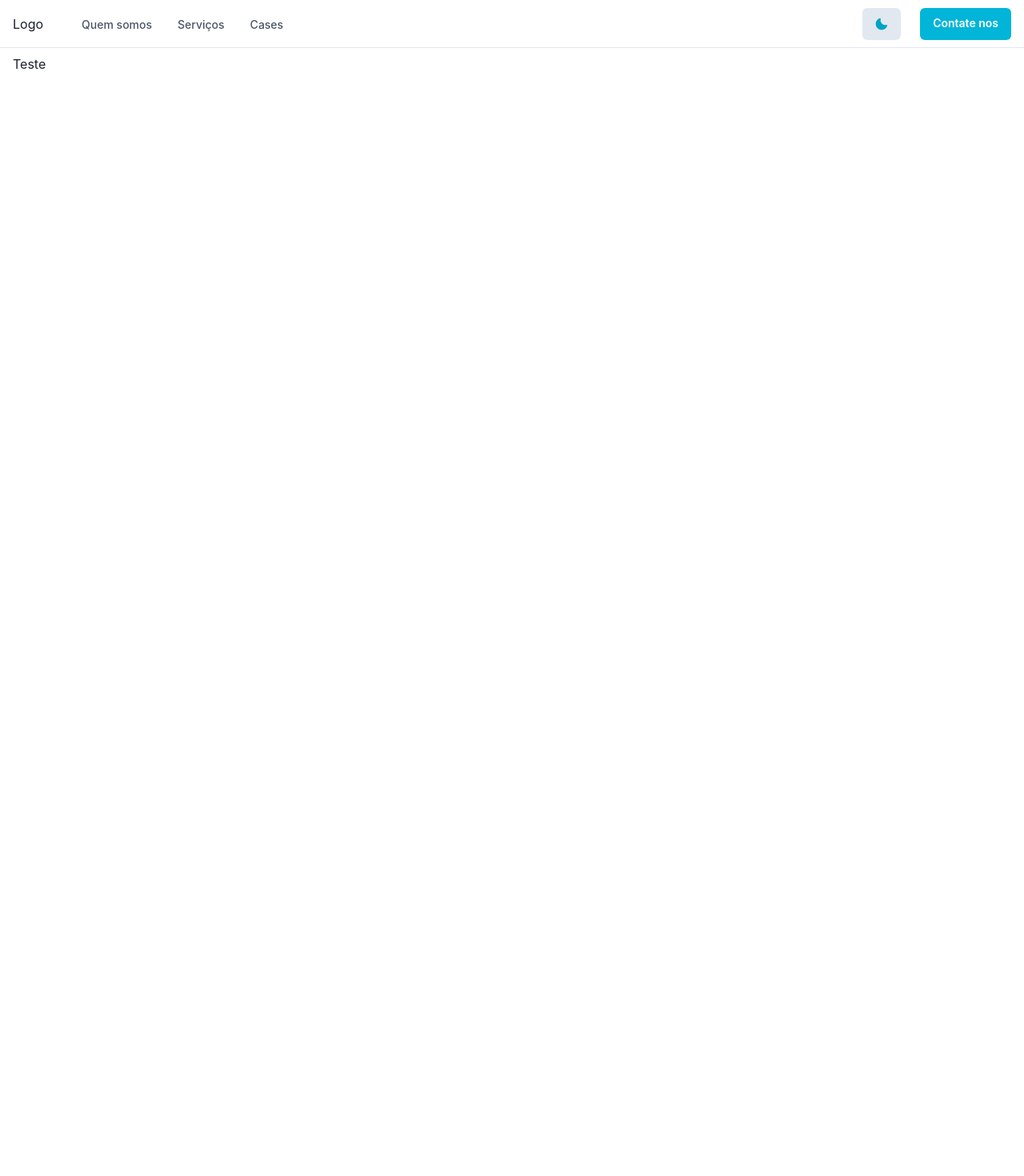
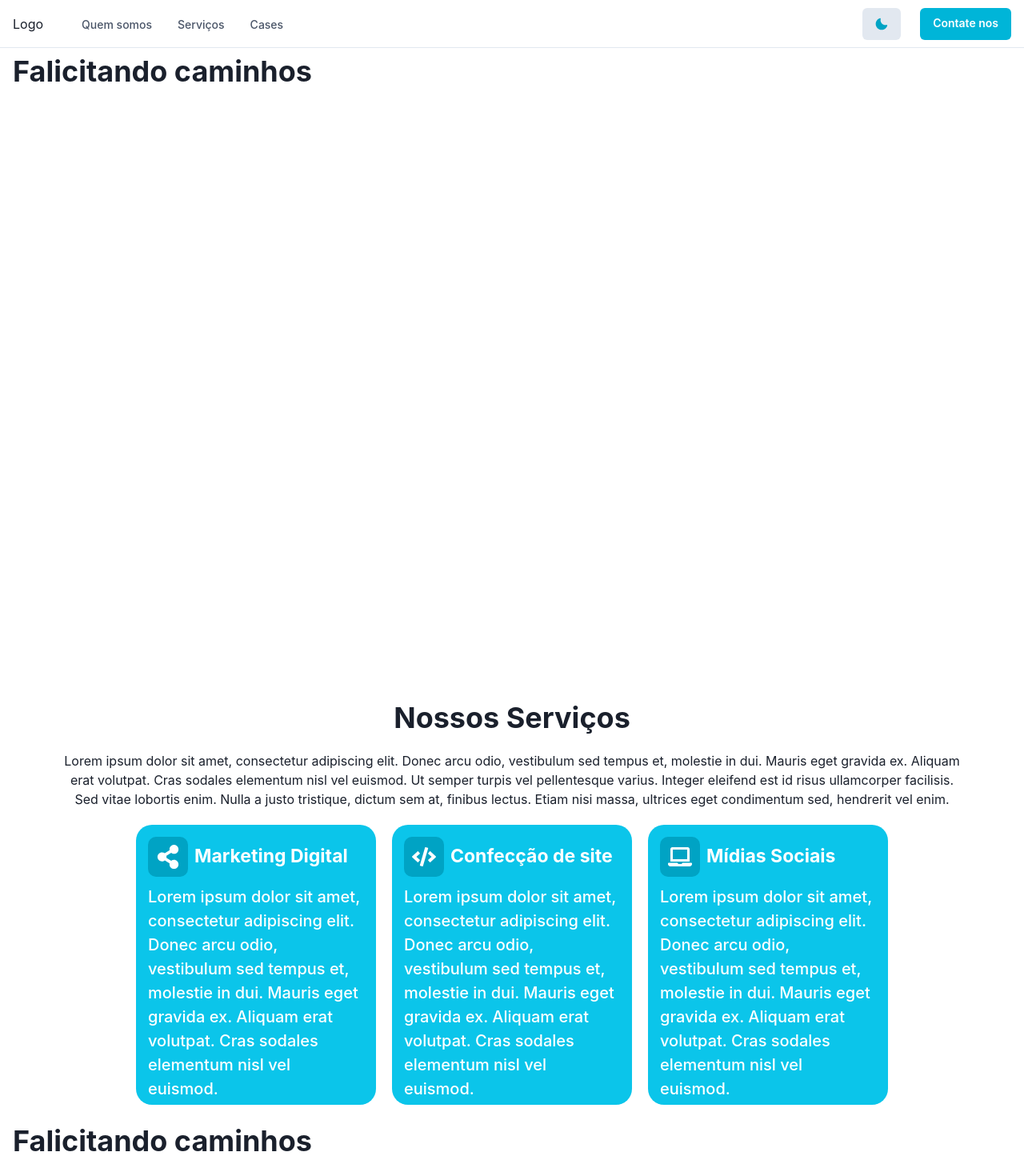
Before and after one commit to guga0712/easy-company, a Next.js app: page / in a window 1280 px wide. Shown: the top 1470 px of the page at 80% size. Before the commit the page ends 800 px from the top, so only its background shows below. Built offline with nearby package versions, Linux system fonts and the light colour scheme.

Commit message:
added our services section and AOS

```diff
--- a/package.json
+++ b/package.json
@@ -16,12 +16,17 @@
     "@types/node": "18.14.6",
     "@types/react": "18.0.28",
     "@types/react-dom": "18.0.11",
+    "aos": "^2.3.4",
     "eslint": "8.35.0",
     "eslint-config-next": "13.2.3",
     "framer-motion": "^10.6.0",
     "next": "13.2.3",
     "react": "18.2.0",
     "react-dom": "18.2.0",
+    "react-icons": "^4.8.0",
     "typescript": "4.9.5"
+  },
+  "devDependencies": {
+    "@types/aos": "^3.0.4"
   }
 }
--- a/src/components/Presentation/index.tsx
+++ b/src/components/Presentation/index.tsx
@@ -1,11 +1,13 @@
-import { Flex } from "@chakra-ui/react";
+import { Flex, Heading } from "@chakra-ui/react";
 
 export default function Presentation() {
     return (
         <Flex
             py={{ base: 2 }}
-            px={{ base: 4 }}>
-            Teste
+            px={{ base: 4 }}
+            h='100vh'
+        >
+            <Heading >Falicitando caminhos</Heading>
         </Flex>
     )
 }
--- /dev/null
+++ b/src/components/Services/index.tsx
@@ -0,0 +1,27 @@
+import { Flex, Heading, HStack, Text, Stack, useColorMode, useColorModeValue } from "@chakra-ui/react";
+import { useEffect } from "react";
+import { FaAccessibleIcon, FaCode, FaLaptop, FaLaptopCode, FaShareAlt } from "react-icons/fa";
+import Service from "./service";
+import AOS from "aos";
+import "aos/dist/aos.css";
+
+export default function Services() {
+
+    return (
+        <Flex
+            py={{ base: 4 }}
+            px={{ base: 20 }}
+            direction='column'
+            alignItems='center'
+            gap='20px'
+        >
+            <Heading>Nossos Serviços</Heading>
+            <Text textAlign='center'>Lorem ipsum dolor sit amet, consectetur adipiscing elit. Donec arcu odio, vestibulum sed tempus et, molestie in dui. Mauris eget gravida ex. Aliquam erat volutpat. Cras sodales elementum nisl vel euismod. Ut semper turpis vel pellentesque varius. Integer eleifend est id risus ullamcorper facilisis. Sed vitae lobortis enim. Nulla a justo tristique, dictum sem at, finibus lectus. Etiam nisi massa, ultrices eget condimentum sed, hendrerit vel enim.</Text>
+            <Stack direction={{ base: "column", lg: "row" }} gap='20px'>
+                <Service icon={FaShareAlt} title={"Marketing Digital"} resume="Lorem ipsum dolor sit amet, consectetur adipiscing elit. Donec arcu odio, vestibulum sed tempus et, molestie in dui. Mauris eget gravida ex. Aliquam erat volutpat. Cras sodales elementum nisl vel euismod." delay={200} />
+                <Service icon={FaCode} title={"Confecção de site"} resume="Lorem ipsum dolor sit amet, consectetur adipiscing elit. Donec arcu odio, vestibulum sed tempus et, molestie in dui. Mauris eget gravida ex. Aliquam erat volutpat. Cras sodales elementum nisl vel euismod." delay={400} />
+                <Service icon={FaLaptop} title={"Mídias Sociais"} resume="Lorem ipsum dolor sit amet, consectetur adipiscing elit. Donec arcu odio, vestibulum sed tempus et, molestie in dui. Mauris eget gravida ex. Aliquam erat volutpat. Cras sodales elementum nisl vel euismod." delay={600} />
+            </Stack>
+        </Flex>
+    )
+}
--- /dev/null
+++ b/src/components/Services/service.tsx
@@ -0,0 +1,44 @@
+import { Box, Flex, Heading, Text, HStack, Icon, useColorModeValue, VStack } from "@chakra-ui/react";
+import Aos from "aos";
+import { ReactFragment, ReactNode, useEffect } from "react";
+import { IconType } from "react-icons";
+import { JsxElement } from "typescript";
+
+interface ServiceProps {
+    icon: IconType;
+    title: string;
+    resume: string;
+    delay: number;
+}
+
+export default function Service({ icon, title, resume, delay }: ServiceProps) {
+    useEffect(() => {
+        Aos.init();
+        Aos.refresh();
+    }, []);
+    {
+        return (
+            <Box
+                w='300px'
+                h='350px'
+                // border='1px solid green'
+                borderRadius='20px'
+                // bg={useColorModeValue('cyan.300', 'cyan.500')}
+                bg='cyan.400'
+                padding='15px'
+                // color={useColorModeValue('cyan.800', 'white')}
+                color='white'
+                data-aos="fade-up"
+                data-aos-delay={delay}
+            >
+                <Flex direction='column' gap='10px'>
+                    <HStack>
+                        <Icon as={icon} color='white' fontSize='50px' bg='cyan.600' p='10px' borderRadius='10px' />
+                        <Heading fontSize={'23px'}>{title}</Heading>
+                    </HStack>
+                    <Text fontSize='20px' fontWeight='500'>{resume}</Text>
+                </Flex>
+            </Box >
+        )
+    }
+}
--- a/src/pages/index.tsx
+++ b/src/pages/index.tsx
@@ -1,11 +1,14 @@
 import Navbar from "@/components/Navbar";
 import Presentation from "@/components/Presentation";
+import Services from "@/components/Services";
 
 export default function Home() {
   return (
     <>
       <Navbar />
       <Presentation />
+      <Services />
+      <Presentation />
     </>
   )
 }
```
Also changed, not shown: 2 other files (tests, documents, lock files or other folders).
